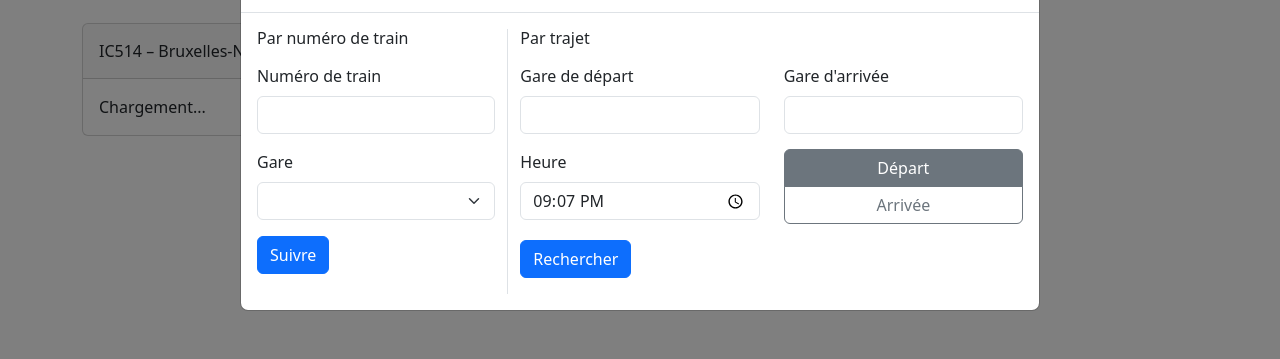
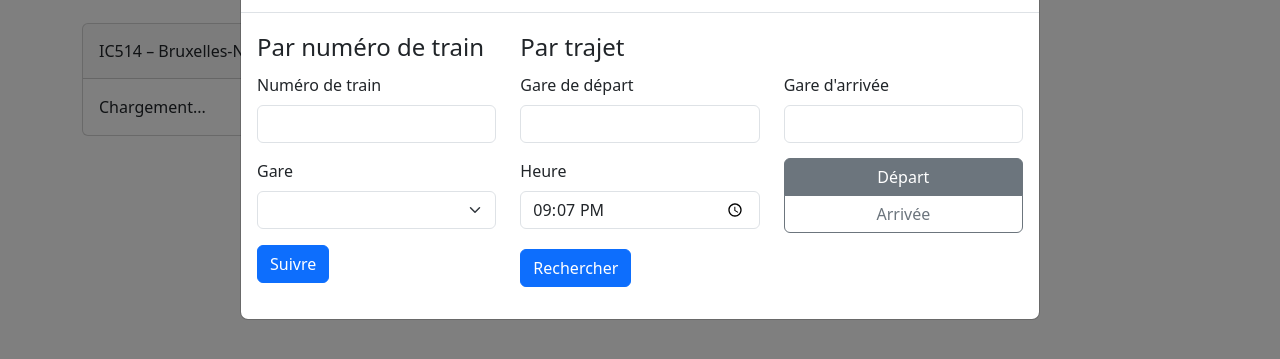
Before and after one commit to thjungers/SNCBWatcher, a plain HTML site: page index.html in a window 1280 px wide. Both pictures are taken after a click on the button 1114 px from the left and 39 px from the top of the page. Shown: the part 79-438 px from the top of the page. Drawn offline with nearby package versions, Linux system fonts and the light colour scheme; no server answers.

Commit message:
Format modal

```diff
--- a/index.html
+++ b/index.html
@@ -57,8 +57,9 @@
                 </div>
                 <div class="modal-body">
                     <div class="row">
-                        <div class="col-4 border-end">
-                            <h6 class="mb-3">Par numéro de train</h6>
+                        <div class="col-lg-4">
+                            <fieldset>
+                                <legend>Par numéro de train</legend>
                                 <form id="form-by-train-number">
                                     <div class="mb-3">
                                         <div class="d-flex justify-content-between align-items-center">
@@ -76,9 +77,11 @@
                                     </div>
                                     <button type="submit" class="btn btn-primary mb-3">Suivre</button>
                                 </form>
+                            </fieldset>
                         </div>
-                        <div class="col-8">
-                            <h6 class="mb-3">Par trajet</h6>
+                        <div class="col-lg-8">
+                            <fieldset>
+                                <legend>Par trajet</legend>
                                 <form id="form-by-connection">
                                     <div class="row row-cols-2">
                                         <div class="col mb-3">
@@ -106,6 +109,7 @@
                                     </div>
                                     <ul id="found-connections" class="list-group" default-empty></ul>
                                 </form>
+                            </fieldset>
                         </div>
                     </div>
                 </div>
```
Lines whose indentation alone changed are shown as unchanged.
